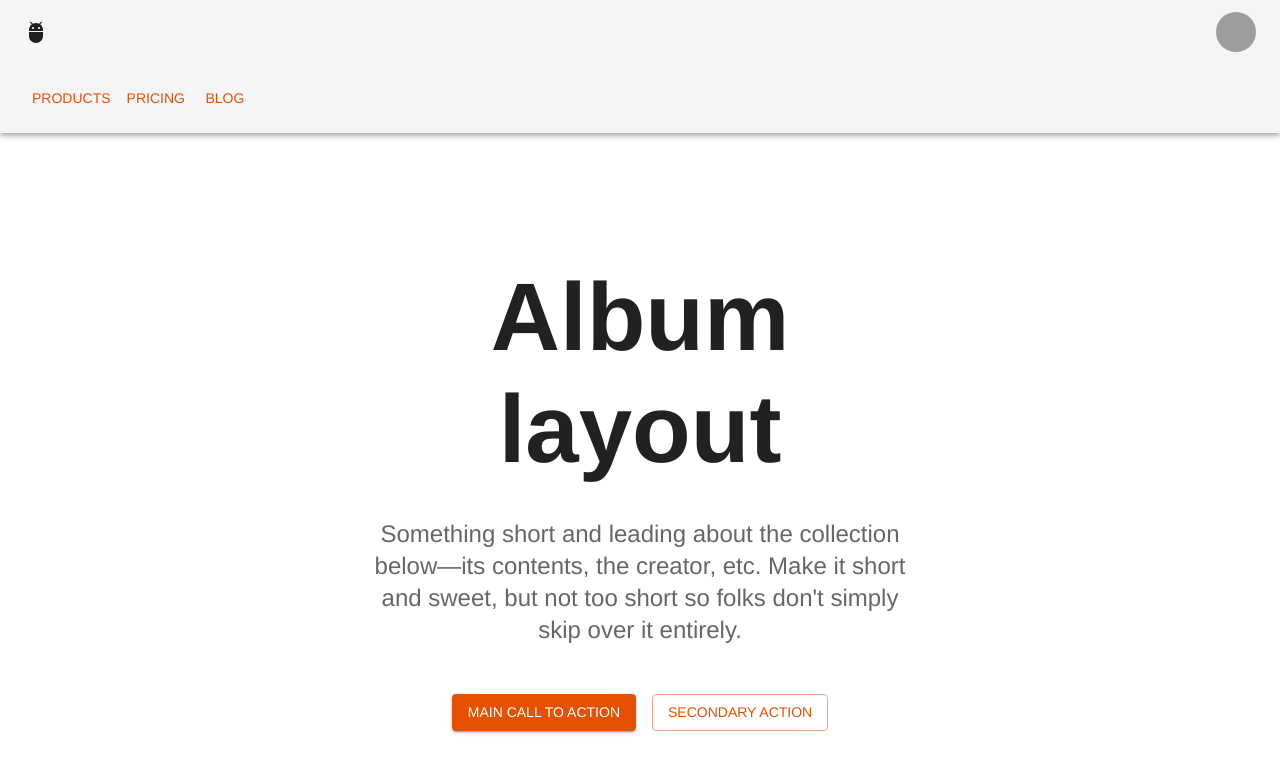
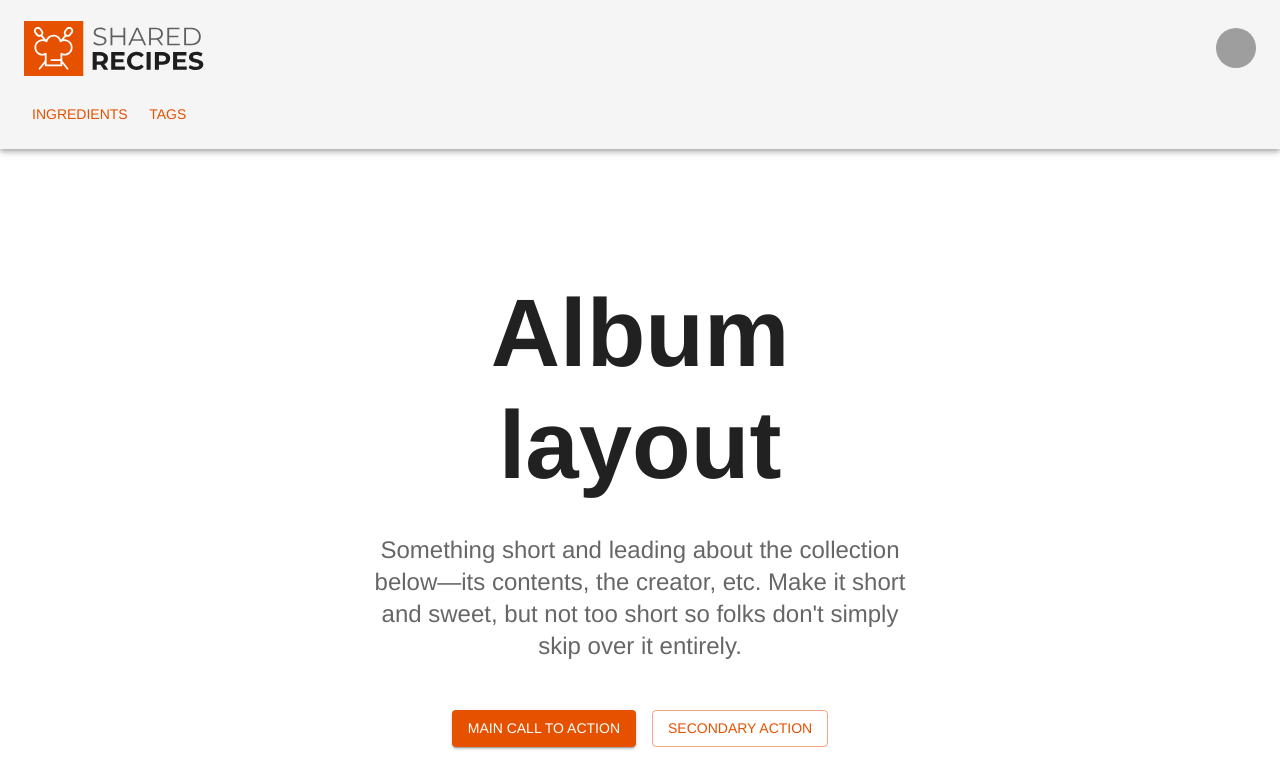
Before and after one commit to victorcastilloharrington/recipe-app-storefront, a Next.js app: page / in a window 1280 px wide. Shown: the top 777 px of the page. Built offline with nearby package versions, Linux system fonts and the light colour scheme; grey boxes are pictures that could not be loaded; a web font is replaced by a local one.

Commit message:
added logo and modals

```diff
--- a/src/components/core/header/index.tsx
+++ b/src/components/core/header/index.tsx
@@ -3,9 +3,10 @@ import AppBar from "@mui/material/AppBar";
 import Box from "@mui/material/Box";
 import Toolbar from "@mui/material/Toolbar";
 import Container from "@mui/material/Container";
-import AdbIcon from "@mui/icons-material/Adb";
 import Sidebar from "./sidebar";
 import { DesktopNavBar, MobileNavbar } from "./navbar";
+import Logo from "./logo";
+import Modal from "../modal";
 
 function ResponsiveAppBar() {
   const [anchorElNav, setAnchorElNav] = React.useState<null | HTMLElement>(
@@ -15,11 +16,25 @@ function ResponsiveAppBar() {
     null
   );
 
+  const [openIngredients, setOpenIngredients] = React.useState<boolean>(false);
+
+  const [openTags, setOpenTags] = React.useState<boolean>(false);
+
   const handleOpenNavMenu = (event: React.MouseEvent<HTMLElement>) => {
     setAnchorElNav(event.currentTarget);
   };
   const handleOpenUserMenu = (event: React.MouseEvent<HTMLElement>) => {
     setAnchorElUser(event.currentTarget);
+  };
+
+  const handleIngredientsModal = () => {
+    setOpenTags(false);
+    setOpenIngredients(!openIngredients);
+  };
+
+  const handleTagsModal = () => {
+    setOpenIngredients(false);
+    setOpenTags(!openTags);
   };
 
   const handleCloseNavMenu = () => {
@@ -31,7 +46,7 @@ function ResponsiveAppBar() {
   };
 
   return (
-    <AppBar position="static" color="default">
+    <AppBar position="static" color="default" sx={{ py: 2 }}>
       <Container maxWidth="xl">
         <Toolbar disableGutters>
           <Box
@@ -42,12 +57,15 @@ function ResponsiveAppBar() {
               alignItems: "center",
             }}
           >
-            <AdbIcon sx={{ display: { xs: "none", md: "flex" }, mr: 1 }} />
-
+            <Box sx={{ display: { xs: "none", md: "flex" }, mr: 1 }}>
+              <Logo />
+            </Box>
             <MobileNavbar
               handleCloseNavMenu={handleCloseNavMenu}
               handleOpenNavMenu={handleOpenNavMenu}
               anchorElNav={anchorElNav}
+              handleIngredientsModal={handleIngredientsModal}
+              handleTagsModal={handleTagsModal}
             />
             <Sidebar
               anchorElUser={anchorElUser}
@@ -56,8 +74,21 @@ function ResponsiveAppBar() {
             />
           </Box>
         </Toolbar>
-        <DesktopNavBar handleCloseNavMenu={handleCloseNavMenu} />
+        <DesktopNavBar
+          handleIngredientsModal={handleIngredientsModal}
+          handleTagsModal={handleTagsModal}
+        />
       </Container>
+      <Modal
+        open={openIngredients}
+        handleClose={handleIngredientsModal}
+        title="Ingredients"
+      >
+        Ingredients
+      </Modal>
+      <Modal open={openTags} handleClose={handleTagsModal} title="Tags">
+        TAGS
+      </Modal>
     </AppBar>
   );
 }
--- a/src/components/core/header/logo.tsx
+++ b/src/components/core/header/logo.tsx
@@ -0,0 +1,13 @@
+import Image from "next/image";
+const Logo = () => {
+  return (
+    <Image
+      src="/recipe_logo.svg"
+      alt="Shared Recipes Logo"
+      width={180}
+      height={55}
+    />
+  );
+};
+
+export default Logo;
--- a/src/components/core/header/navbar.tsx
+++ b/src/components/core/header/navbar.tsx
@@ -6,33 +6,39 @@ import Menu from "@mui/material/Menu";
 import MenuIcon from "@mui/icons-material/Menu";
 import Button from "@mui/material/Button";
 import MenuItem from "@mui/material/MenuItem";
-import AdbIcon from "@mui/icons-material/Adb";
+import Logo from "./logo";
 
-const pages = ["Products", "Pricing", "Blog"];
+const pages = ["Ingredients", "Tags"];
 
 interface DesktopNavBarProps {
-  handleCloseNavMenu: () => void;
+  handleIngredientsModal: () => void;
+  handleTagsModal: () => void;
 }
 
 interface MobileNavBarProps {
   handleOpenNavMenu: (event: React.MouseEvent<HTMLElement>) => void;
   handleCloseNavMenu: () => void;
   anchorElNav: HTMLElement | null;
+  handleIngredientsModal: () => void;
+  handleTagsModal: () => void;
 }
 
-export const DesktopNavBar = ({ handleCloseNavMenu }: DesktopNavBarProps) => {
+export const DesktopNavBar = ({
+  handleIngredientsModal,
+  handleTagsModal,
+}: DesktopNavBarProps) => {
   return (
     <>
       <Box sx={{ flexGrow: 1, display: { xs: "none", md: "flex" } }}>
-        {pages.map((page) => (
-          <Button
-            key={page}
-            onClick={handleCloseNavMenu}
-            sx={{ my: 2, display: "block" }}
-          >
-            {page}
-          </Button>
-        ))}
+        <Button
+          onClick={handleIngredientsModal}
+          sx={{ mt: 2, display: "block" }}
+        >
+          Ingredients
+        </Button>
+        <Button onClick={handleTagsModal} sx={{ mt: 2, display: "block" }}>
+          Tags
+        </Button>
       </Box>
     </>
   );
@@ -42,6 +48,8 @@ export const MobileNavbar = ({
   handleCloseNavMenu,
   handleOpenNavMenu,
   anchorElNav,
+  handleIngredientsModal,
+  handleTagsModal,
 }: MobileNavBarProps) => {
   return (
     <>
@@ -79,14 +87,17 @@ export const MobileNavbar = ({
             display: { xs: "block", md: "none" },
           }}
         >
-          {pages.map((page) => (
-            <MenuItem key={page} onClick={handleCloseNavMenu}>
-              <Typography textAlign="center">{page}</Typography>
-            </MenuItem>
-          ))}
+          <MenuItem onClick={handleIngredientsModal}>
+            <Typography textAlign="center">Ingredients</Typography>
+          </MenuItem>
+          <MenuItem onClick={handleTagsModal}>
+            <Typography textAlign="center">Tags</Typography>
+          </MenuItem>
         </Menu>
       </Box>
-      <AdbIcon sx={{ display: { xs: "flex", md: "none" }, mr: 1 }} />
+      <Box sx={{ display: { xs: "flex", md: "none" }, mr: 1 }}>
+        <Logo />
+      </Box>
     </>
   );
 };
--- /dev/null
+++ b/src/components/core/modal/index.tsx
@@ -0,0 +1,27 @@
+import {
+  Dialog,
+  DialogTitle,
+  DialogContent,
+  DialogActions,
+  Button,
+} from "@mui/material";
+import { PropsWithChildren } from "react";
+
+interface ModalProps extends PropsWithChildren {
+  open: boolean;
+  handleClose: () => void;
+  title: string;
+}
+
+const Modal = ({ open, handleClose, title, children }: ModalProps) => {
+  return (
+    <Dialog maxWidth="lg" open={open} onClose={handleClose}>
+      <DialogTitle>{title}</DialogTitle>
+      <DialogContent>{children}</DialogContent>
+      <DialogActions>
+        <Button onClick={handleClose}>Close</Button>
+      </DialogActions>
+    </Dialog>
+  );
+};
+export default Modal;
--- a/src/components/recipes/index.tsx
+++ b/src/components/recipes/index.tsx
@@ -5,6 +5,7 @@ import Card from "./card";
 import Hero from "./hero";
 
 const cards = [1, 2, 3, 4, 5, 6, 7, 8, 9];
+const ingredients = ["a", "b", "c", "d"];
 
 const Recipes = () => {
   return (
```
